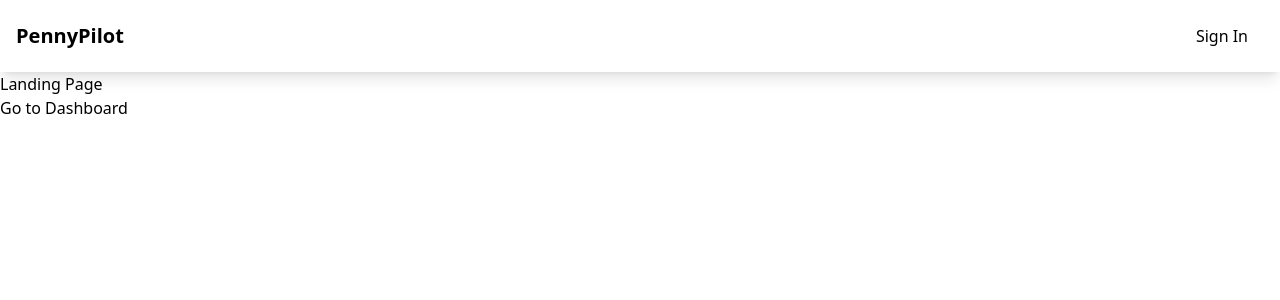
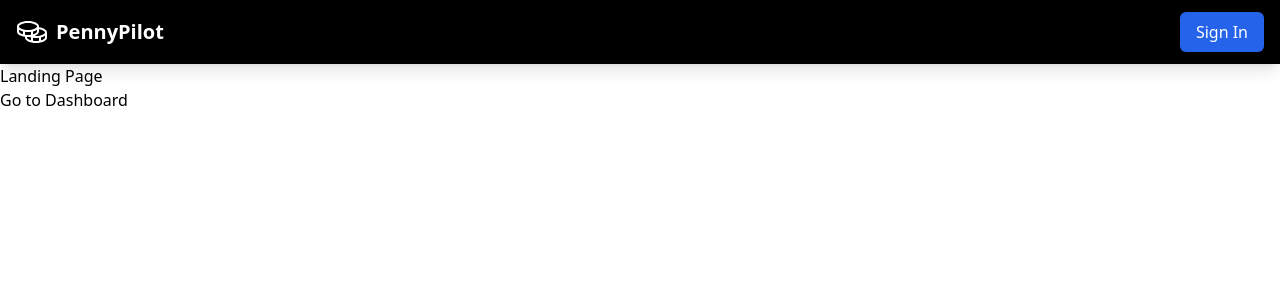
Before and after one commit to WCFAbdullah/PennyPilot, a React (Vite) app in the folder frontend/: page / in a window 1280 px wide. Shown: the top 300 px of the page. Built offline with nearby package versions, Linux system fonts and the light colour scheme; no server answers.

Commit message:
Styled navbar

```diff
--- a/frontend/package.json
+++ b/frontend/package.json
@@ -17,6 +17,7 @@
     "react": "^18.3.1",
     "react-chartjs-2": "^5.3.0",
     "react-dom": "^18.3.1",
+    "react-icons": "^5.4.0",
     "react-router-dom": "^7.1.1"
   },
   "devDependencies": {
--- a/frontend/src/webpages/navbar.jsx
+++ b/frontend/src/webpages/navbar.jsx
@@ -1,27 +1,44 @@
 import { SignedIn, SignedOut, UserButton } from "@clerk/clerk-react";
 import { Link } from "react-router-dom";
+import { PiCoins } from "react-icons/pi";
 
 function Navbar() {
   return (
-    <nav className="bg-white shadow-lg p-4">
-      <div className="container mx-auto flex justify-between items-center">
-        <Link to="/" className="text-xl font-bold">
-          PennyPilot
+    <nav className="bg-black text-white shadow-lg">
+      <div className="container mx-auto px-4 py-3">
+        <div className="flex justify-between items-center">
+          <Link to="/" className="flex items-center space-x-2 text-xl font-bold text-white hover:text-gray-300 transition duration-150">
+            <PiCoins className="h-8 w-8" />
+            <span>PennyPilot</span>
           </Link>
 
-        <div className="flex items-center gap-4">
+          <div className="flex items-center space-x-4">
             <SignedIn>
-            <Link to="/dashboard" className="px-4 py-2 text-black rounded">
+              <Link
+                to="/dashboard"
+                className="px-6 py-2 text-gray-300 hover:text-white hover:bg-gray-800 rounded-md transition duration-150"
+              >
                 Dashboard
               </Link>
-            <UserButton afterSignOutAllUrl="/" />
+              <UserButton
+                afterSignOutAllUrl="/"
+                appearance={{
+                  elements: {
+                    avatarBox: "w-10 h-10 rounded-full border-2 border-blue-400 hover:border-blue-300 transition duration-150"
+                  }
+                }}
+              />
             </SignedIn>
 
             <SignedOut>
-            <Link to="/sign-in" className="px-4 py-2 text-black rounded">
+              <Link
+                to="/sign-in"
+                className="px-4 py-2 bg-blue-600 text-white rounded-md hover:bg-blue-700 transition duration-150"
+              >
                 Sign In
               </Link>
             </SignedOut>
+          </div>
         </div>
       </div>
     </nav>
```
Also changed, not shown: 1 other file (tests, documents, lock files or other folders). Lines whose indentation alone changed are shown as unchanged.
